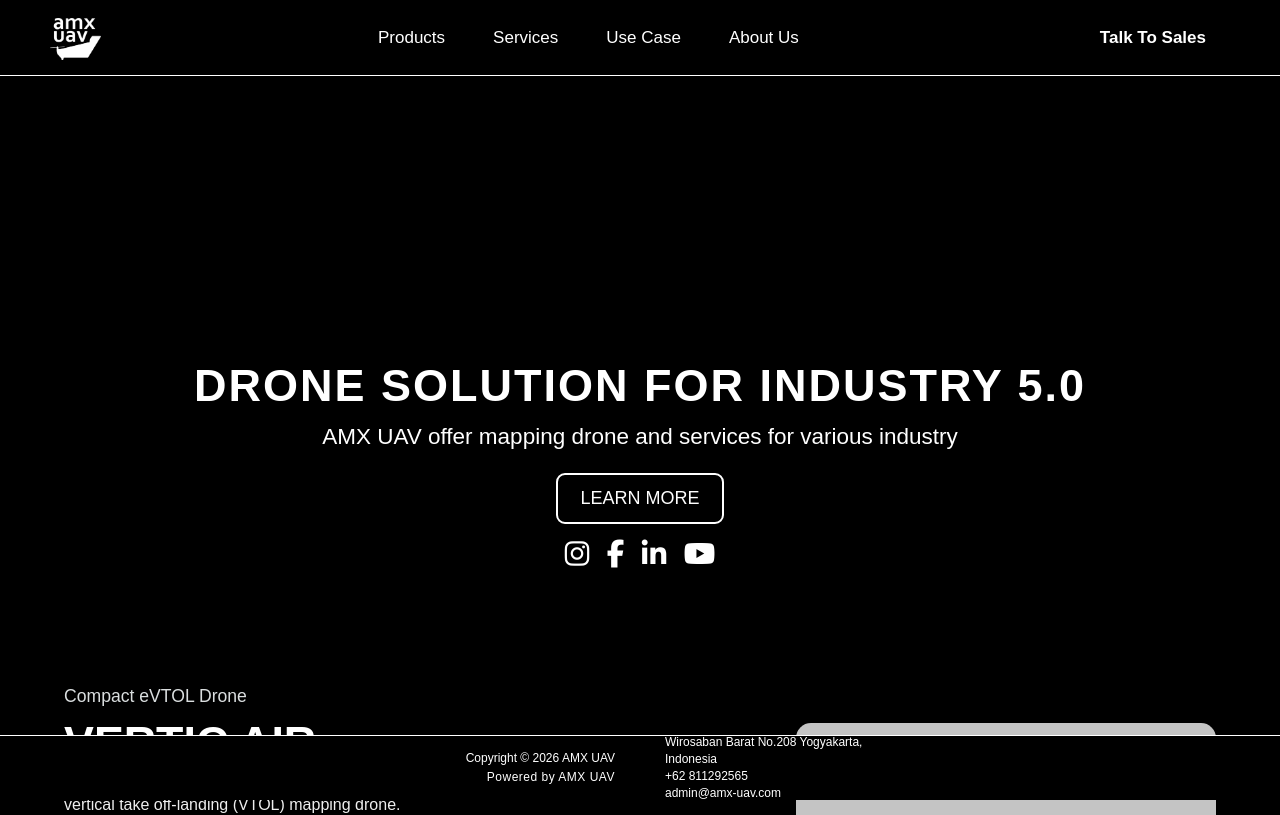
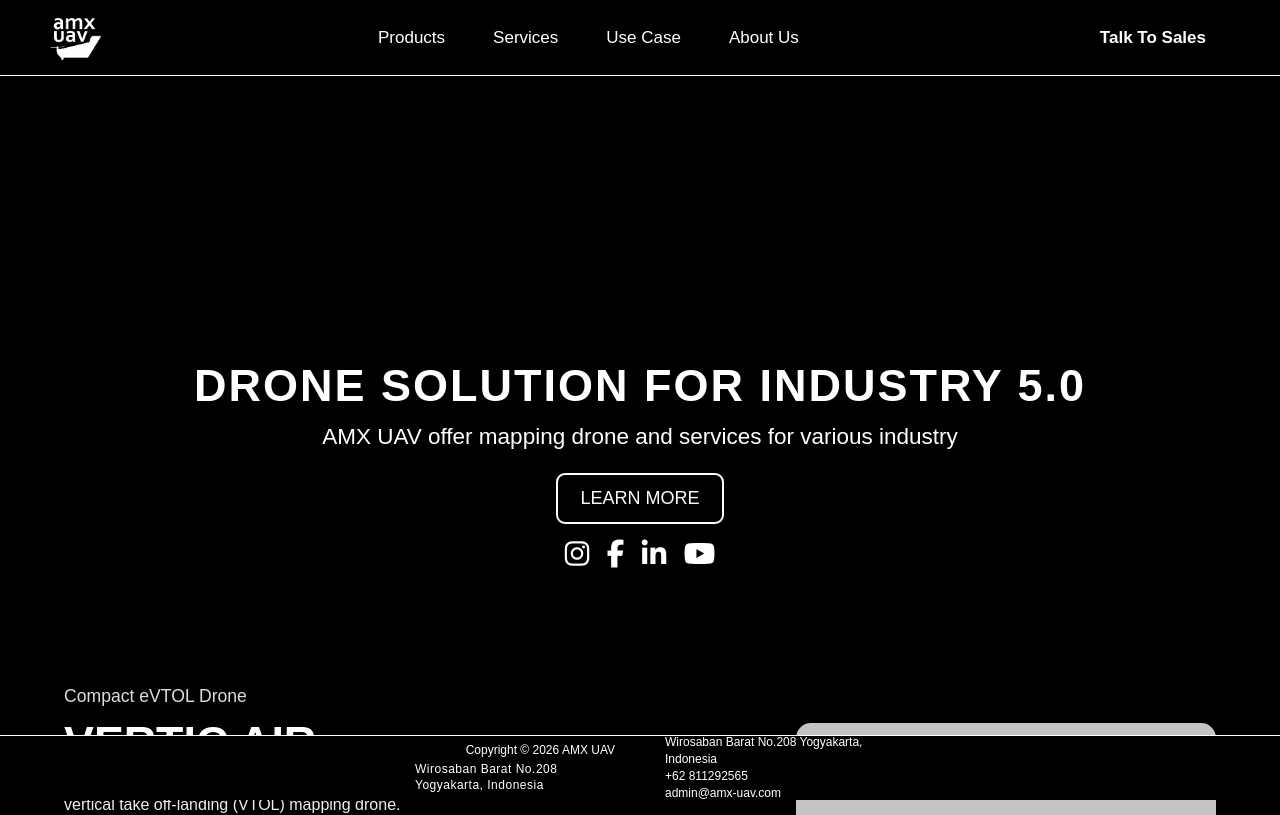
Before and after one commit to nasgmr/website-amx-next, a Next.js app: page / in a window 1280 px wide. Shown: the top 815 px of the page. Built offline with nearby package versions, Linux system fonts and the light colour scheme; a web font is replaced by a local one.

Commit message:
fix: footer

```diff
--- a/src/components/Footer.jsx
+++ b/src/components/Footer.jsx
@@ -3,7 +3,7 @@ export default function Footer() {
     <footer className="footer">
       <div className="footer-left">
         <p className="copyright-text">Copyright &copy; 2026 AMX UAV</p>
-        <p className="powered-text">Powered by AMX UAV</p>
+        <p className="powered-text">Wirosaban Barat No.208 Yogyakarta, Indonesia</p>
       </div>
       <div className="footer-right">
         <p>Wirosaban Barat No.208 Yogyakarta, Indonesia</p>
```
